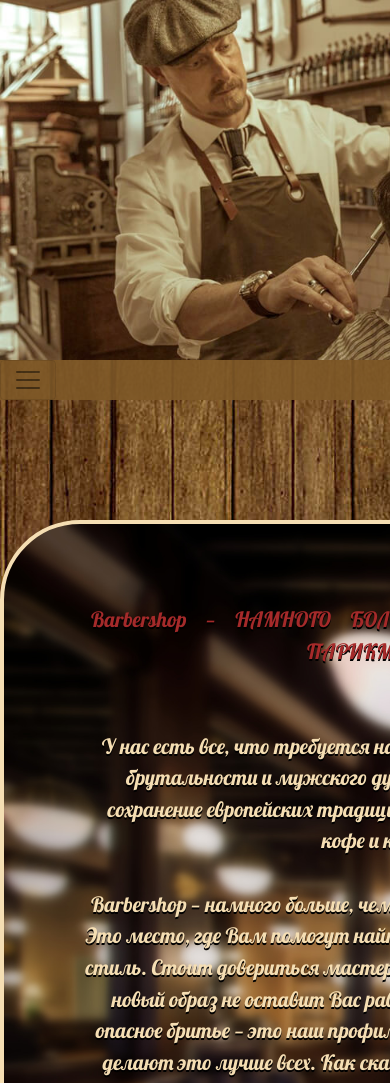
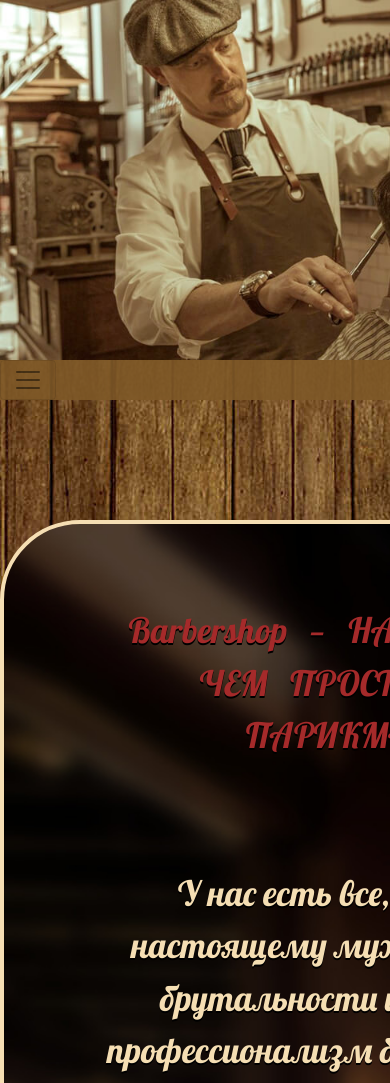
Before and after one commit to 666legion999/barberbitch, a plain HTML site: page index.html in a window 390 px wide. Shown: the top 1083 px of the page. Drawn offline with nearby package versions, Linux system fonts and the light colour scheme; a web font is replaced by a local one.

Commit message:
Update style.css

```diff
--- a/style.css
+++ b/style.css
@@ -195,7 +195,7 @@
     }
 @media screen and (max-width: 800px) {
      .block0 {
-        min-height: 600px;
+        min-height: 800px;
     }
 }
 .block0 div{
@@ -208,6 +208,11 @@
     margin: 0 auto;
     padding: 40px;
     font-size: 2.5vh;
+}
+@media screen and (max-width: 800px) {
+     .block0 div{
+        font-size: 35px;
+    }
 }
 .block3{
     display: flex;
```
